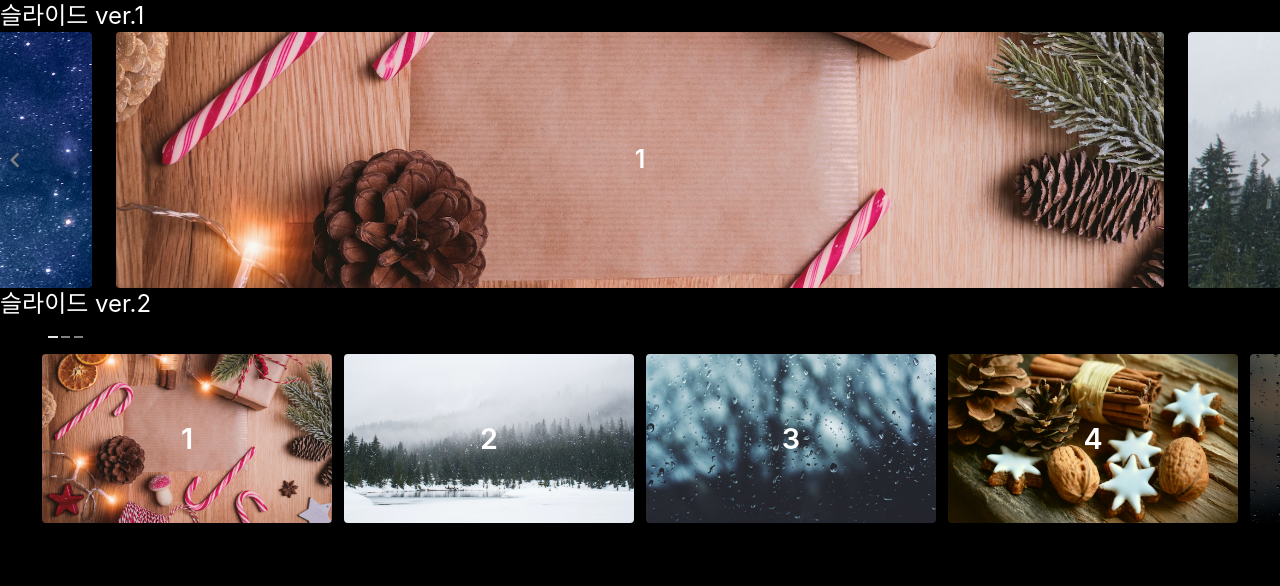
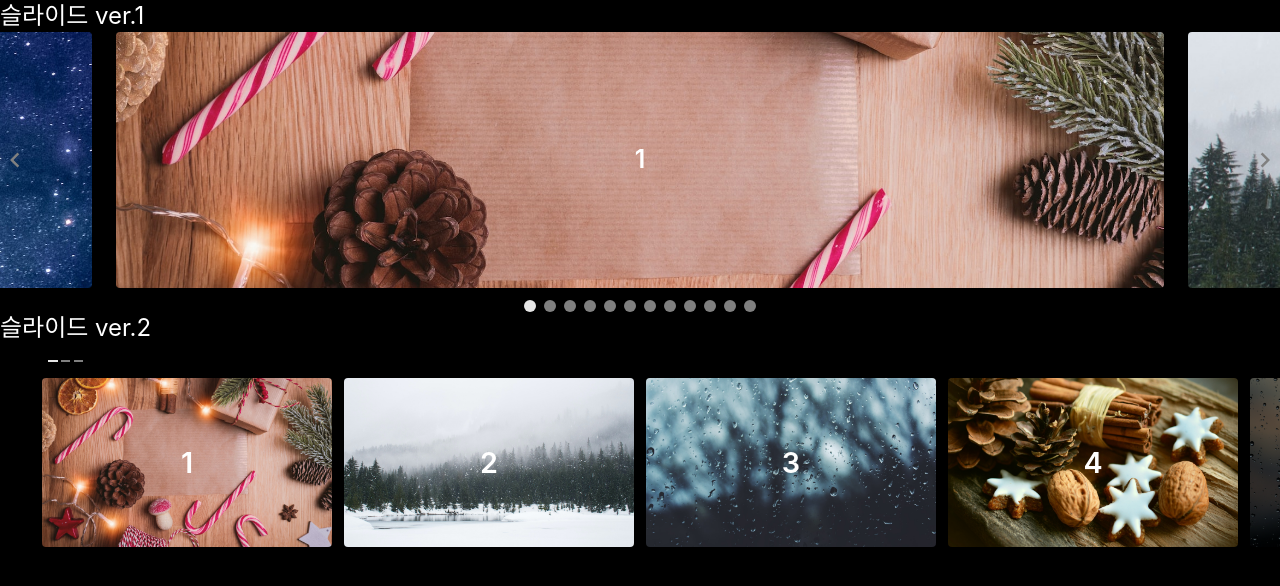
Before and after one commit to jeong922/slider, a React (Create React App) app: page / in a window 1280 px wide. Shown: the top 586 px of the page. Built offline with nearby package versions, Linux system fonts and the light colour scheme.

Commit message:
slide1 pagination 추가

```diff
--- /dev/null
+++ b/src/components/slide1/Pagination.jsx
@@ -0,0 +1,25 @@
+import React from 'react';
+
+export default function Pagination({ itemSize, setSlideIndex, slideIndex }) {
+  const paginationHandler = (index) => {
+    setSlideIndex(index + 2);
+  };
+  return (
+    <div className='z-10 flex justify-center w-screen mt-3 bottom-2 group-hover:flex'>
+      <ul className='flex'>
+        {Array.from({ length: itemSize }, (_, i) => i).map((item) => (
+          <li
+            key={item}
+            className='w-3 h-3 rounded-full bg-[rgba(255,255,255,0.5)] mx-1 hover:bg-[rgba(255,255,255,0.9)] hover:cursor-pointer'
+            style={{
+              backgroundColor: `${
+                slideIndex === item + 2 ? 'rgba(255,255,255,0.9)' : ''
+              }`,
+            }}
+            onClick={() => paginationHandler(item)}
+          ></li>
+        ))}
+      </ul>
+    </div>
+  );
+}
--- a/src/components/slide1/Slide1.jsx
+++ b/src/components/slide1/Slide1.jsx
@@ -1,6 +1,7 @@
 import React, { useEffect, useState } from 'react';
 import SlideButton from './SlideButton';
 import styles from './Slide1.module.css';
+import Pagination from './Pagination';
 
 export default function Slide1() {
   // const items = ['#845EC2', '#D65DB1', '#FF6F91', '#FF9671', '#FFC75F'];
@@ -139,6 +140,11 @@ export default function Slide1() {
             </div>
           </div>
         </div>
+        <Pagination
+          itemSize={itemSize}
+          setSlideIndex={setSlideIndex}
+          slideIndex={slideIndex}
+        />
       </div>
     </div>
   );
```
